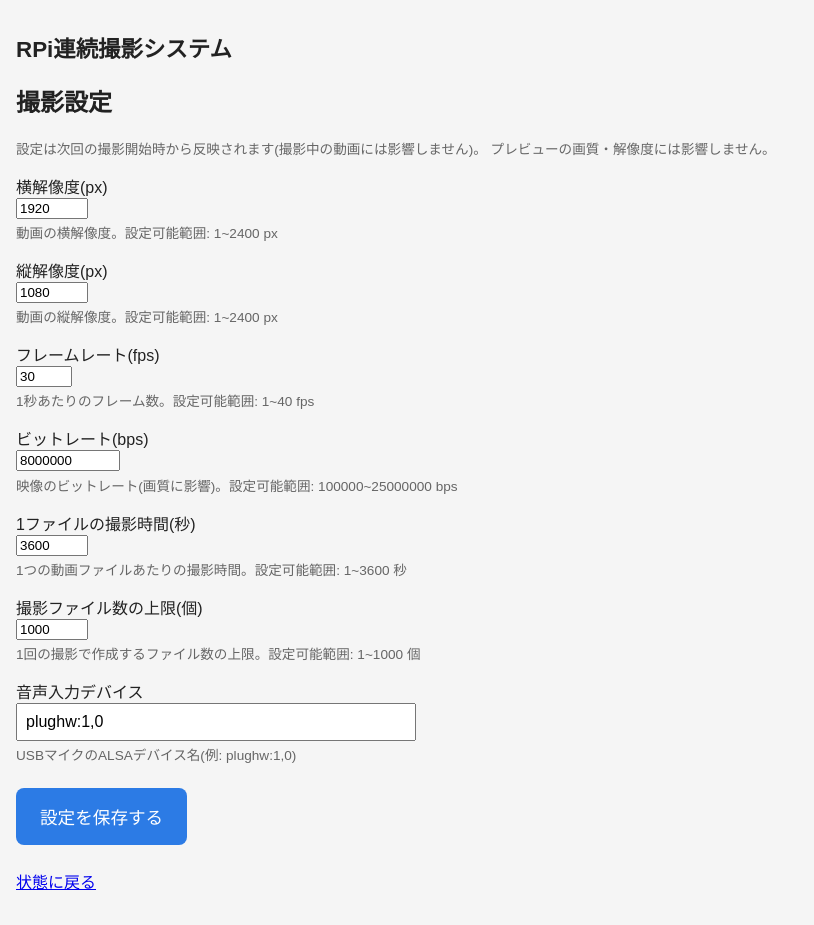
After one commit to ktak0119/RPi_video, a Flask app: page /settings in a window 1280 px wide. The commit adds this page. Shown: the whole page, without its empty margins (0-814 px from the left). Run offline with Flask 3, Linux system fonts and the light colour scheme.

Commit message:
Add /settings page for editing imageSetting.txt (Phase2)
Replaces cameraSetting.sh with an HTML form showing each setting's
unit, valid range, and description. Validates input server-side and
keeps a .bak backup of the previous settings file on save.

```diff
--- a/RPiscripts/webapp/app.py
+++ b/RPiscripts/webapp/app.py
@@ -5,6 +5,7 @@ from datetime import datetime
 from flask import Flask, Response, redirect, render_template, request, url_for
 
 import camera_manager
+import common
 
 BASE_DIR = os.path.dirname(os.path.abspath(__file__))
 SETTINGS_PATH = os.path.join(BASE_DIR, "imageSetting.txt")
@@ -13,6 +14,16 @@ RPI_ID = socket.gethostname()
 
 app = Flask(__name__)
 manager = camera_manager.CameraManager(SETTINGS_PATH)
+
+# key, ラベル, 単位, 最小値, 最大値, 説明
+SETTINGS_FIELDS = [
+    ("width", "横解像度", "px", 1, 2400, "動画の横解像度"),
+    ("height", "縦解像度", "px", 1, 2400, "動画の縦解像度"),
+    ("framerate", "フレームレート", "fps", 1, 40, "1秒あたりのフレーム数"),
+    ("bitrate", "ビットレート", "bps", 100000, 25000000, "映像のビットレート(画質に影響)"),
+    ("video_duration", "1ファイルの撮影時間", "秒", 1, 3600, "1つの動画ファイルあたりの撮影時間"),
+    ("video_number", "撮影ファイル数の上限", "個", 1, 1000, "1回の撮影で作成するファイル数の上限"),
+]
 
 
 def read_version(path):
@@ -109,5 +120,44 @@ def record_stop():
     return redirect(url_for("index"))
 
 
+@app.route("/settings", methods=["GET", "POST"])
+def settings():
+    current = common.load_settings(SETTINGS_PATH)
+    errors = {}
+    success = False
+
+    if request.method == "POST":
+        values = {}
+        for key, label, unit, min_val, max_val, desc in SETTINGS_FIELDS:
+            raw = request.form.get(key, "").strip()
+            try:
+                num = int(raw)
+                if not (min_val <= num <= max_val):
+                    raise ValueError
+            except ValueError:
+                errors[key] = f"{min_val}から{max_val}の範囲の整数で入力してください"
+                values[key] = raw
+            else:
+                values[key] = str(num)
+
+        audio_device = request.form.get("audio_device", "").strip()
+        if not audio_device:
+            errors["audio_device"] = "ALSAデバイス名を入力してください"
+        values["audio_device"] = audio_device
+
+        current = values
+        if not errors:
+            common.save_settings(SETTINGS_PATH, values)
+            success = True
+
+    return render_template(
+        "settings.html",
+        fields=SETTINGS_FIELDS,
+        current=current,
+        errors=errors,
+        success=success,
+    )
+
+
 if __name__ == "__main__":
     app.run(host="0.0.0.0", port=8080, threaded=True)
--- a/RPiscripts/webapp/common.py
+++ b/RPiscripts/webapp/common.py
@@ -1,3 +1,6 @@
+import shutil
+
+
 def load_settings(path="script/imageSetting.txt"):
     settings = {}
     with open(path) as f:
@@ -10,6 +13,28 @@ def load_settings(path="script/imageSetting.txt"):
     return settings
 
 
+SETTINGS_KEY_ORDER = (
+    "width",
+    "height",
+    "framerate",
+    "bitrate",
+    "video_duration",
+    "video_number",
+    "audio_device",
+)
+
+
+def save_settings(path, settings):
+    try:
+        shutil.copyfile(path, path + ".bak")
+    except FileNotFoundError:
+        pass
+
+    with open(path, "w") as f:
+        for key in SETTINGS_KEY_ORDER:
+            f.write(f"{key}={settings[key]}\n")
+
+
 def make_basename(record_dir, seq, timestamp):
     folder_name = record_dir.rstrip("/").split("/")[-1]
     return f"{folder_name}_{seq:04d}_{timestamp}"
--- a/RPiscripts/webapp/static/style.css
+++ b/RPiscripts/webapp/static/style.css
@@ -54,6 +54,11 @@ header h1 a {
   font-weight: bold;
 }
 
+.success {
+  color: #2c7be5;
+  font-weight: bold;
+}
+
 .hint {
   font-size: 0.85rem;
   color: #666;
--- a/RPiscripts/webapp/templates/index.html
+++ b/RPiscripts/webapp/templates/index.html
@@ -30,6 +30,7 @@
       <button type="submit" class="button button-danger">撮影を停止する</button>
     </form>
   {% endif %}
+  <a class="button" href="{{ url_for('settings') }}">設定を変更する</a>
 </section>
 
 <section class="version">
--- /dev/null
+++ b/RPiscripts/webapp/templates/settings.html
@@ -0,0 +1,40 @@
+{% extends "base.html" %}
+{% block title %}設定 - RPi連続撮影{% endblock %}
+{% block content %}
+<h2>撮影設定</h2>
+
+<p class="hint">
+  設定は次回の撮影開始時から反映されます(撮影中の動画には影響しません)。
+  プレビューの画質・解像度には影響しません。
+</p>
+
+{% if success %}
+  <p class="success">設定を保存しました</p>
+{% endif %}
+
+<form method="post">
+  {% for key, label, unit, min_val, max_val, desc in fields %}
+  <label>
+    {{ label }}({{ unit }})<br>
+    <input type="number" name="{{ key }}" value="{{ current.get(key, '') }}" min="{{ min_val }}" max="{{ max_val }}" required>
+    <p class="hint">{{ desc }}。設定可能範囲: {{ min_val }}~{{ max_val }} {{ unit }}</p>
+    {% if errors.get(key) %}
+      <p class="error">{{ errors[key] }}</p>
+    {% endif %}
+  </label>
+  {% endfor %}
+
+  <label>
+    音声入力デバイス<br>
+    <input type="text" name="audio_device" value="{{ current.get('audio_device', '') }}" required>
+    <p class="hint">USBマイクのALSAデバイス名(例: plughw:1,0)</p>
+    {% if errors.get('audio_device') %}
+      <p class="error">{{ errors['audio_device'] }}</p>
+    {% endif %}
+  </label>
+
+  <button type="submit" class="button">設定を保存する</button>
+</form>
+
+<p><a href="{{ url_for('index') }}">状態に戻る</a></p>
+{% endblock %}
```
